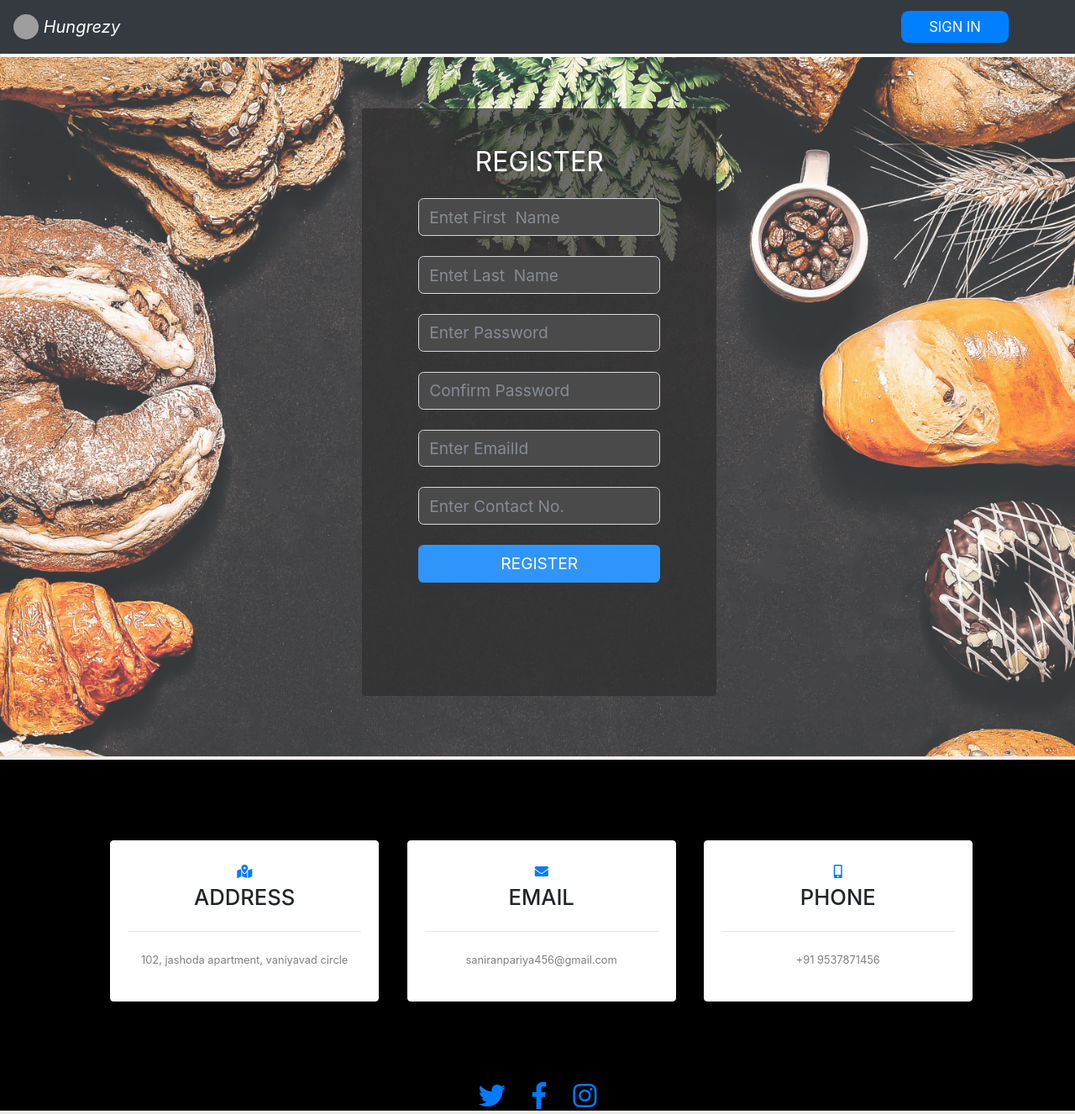
After one commit to sanir456/Hackathon-1, a Flask app: page /register in a window 1280 px wide. The commit adds this page. Shown: the whole page at 84% size. Run offline with Flask 2, Linux system fonts and the light colour scheme; some libraries are stand-ins or nearby versions; grey boxes are pictures that could not be loaded.

Commit message:
Login and register page

```diff
--- a/app.py
+++ b/app.py
@@ -7,7 +7,16 @@ app.secret_key=os.urandom(24)
 def index():
     return render_template('index.html')
 
+@app.route('/login',methods = ['POST'])
+def login():
+    # if 'user' in session:
+    #     return render_template('home-sani.html',redic=session['userData'])
+    return render_template('login.html')
 
 
-if __name__ == '__main__':
-    app.run()
+@app.route('/register')
+def register():
+    return render_template('register.html')
+
+# if __name__ == '__main__':
+app.run(debug=True)
--- a/static/css/style.css
+++ b/static/css/style.css
@@ -12,17 +12,11 @@ html{
       padding-bottom: 75px;
   }
 
-  .userProf{
-    margin-top: 5%;
-    width: 250px;
-    max-width: 250px;
-    border-radius: 50%;
+  .sign_up {
+    transition-duration: 0.4s;
   }
 
-  .card-zoom{
-    transition: 0.25s;
+  .sign_up:hover {
+    background-color: #db2626;
+    color: white;
   }
-
-  .card-zoom:hover {
-    transform: scale(1.2);
-  }
--- a/templates/frame.html
+++ b/templates/frame.html
@@ -13,7 +13,7 @@
     <link rel="stylesheet" href="https://cdnjs.cloudflare.com/ajax/libs/font-awesome/4.7.0/css/font-awesome.min.css">
     <link rel="stylesheet" href="https://maxcdn.bootstrapcdn.com/bootstrap/4.0.0/css/bootstrap.min.css" integrity="sha384-Gn5384xqQ1aoWXA+058RXPxPg6fy4IWvTNh0E263XmFcJlSAwiGgFAW/dAiS6JXm" crossorigin="anonymous">
     <link rel="stylesheet" href="https://use.fontawesome.com/releases/v5.7.0/css/all.css" integrity="sha384-lZN37f5QGtY3VHgisS14W3ExzMWZxybE1SJSEsQp9S+oqd12jhcu+A56Ebc1zFSJ" crossorigin="anonymous">
-    <script src="../static/script/script.js"></script>
+    <script src="../static/script/scripts.js"></script>
     <script src="https://code.jquery.com/jquery-3.2.1.slim.min.js" integrity="sha384-KJ3o2DKtIkvYIK3UENzmM7KCkRr/rE9/Qpg6aAZGJwFDMVNA/GpGFF93hXpG5KkN" crossorigin="anonymous"></script>
     <script src="https://cdnjs.cloudflare.com/ajax/libs/popper.js/1.12.9/umd/popper.min.js" integrity="sha384-ApNbgh9B+Y1QKtv3Rn7W3mgPxhU9K/ScQsAP7hUibX39j7fakFPskvXusvfa0b4Q" crossorigin="anonymous"></script>
     <script src="https://maxcdn.bootstrapcdn.com/bootstrap/4.0.0/js/bootstrap.min.js" integrity="sha384-JZR6Spejh4U02d8jOt6vLEHfe/JQGiRRSQQxSfFWpi1MquVdAyjUar5+76PVCmYl" crossorigin="anonymous"></script>
@@ -31,7 +31,7 @@
 
   </head>
 
-  <body style="background-color: rgb(241, 235, 235);">
+  <body style=" width: 100%;background-color: rgb(241, 235, 235);">
 
     <header class="position-static">
       <div class="row">
@@ -39,7 +39,7 @@
         <nav class="navbar  fixed-top navbar-expand-lg mb-7  navbar-dark bg-dark" style="height: 5vw;">
           <a class="navbar-brand" href="home.html">
             <img src="../static/img/logo.png" width="30" height="30" class="d-inline-block align-top a"  style="border-radius: 50%;" alt="">
-            Hungrezy
+            <i>Hungrezy</i>
             </a>
           {% block navbar %}{%endblock%}
         </nav>
@@ -54,11 +54,7 @@
     {% block content %}
     {% endblock %}
 
-    <footer class="bg-black small text-center text-white-50">
-      <div class="container" >
-        Copyright &copy; MOVIE_RECOMMENDATION_ENGINE 2019
-      </div>
-    </footer>
+
 
 
   </body>
--- /dev/null
+++ b/templates/register.html
@@ -0,0 +1,129 @@
+{% extends "frame.html" %}
+{% block title %}REGISTER{% endblock %}
+
+
+{%block navbar %}
+<div class="container-fluid">
+  <ul class="navbar-nav ml-auto mr-5">
+    <li class="bav-item">
+      <form action="{{url_for('login')}}" method="GET">
+        <button  class="btn btn-md text-center ml-2 my-auto" style="border-radius: 0.7vw; background-color: #0080ff;float: right; color: white;width: 10vw;height: 3vw; font-size: 1.3vmax;" onclick="login()">
+          SIGN IN
+        </button>
+      </form>
+    </li>
+  </ul>
+</div>
+{% endblock %}
+
+{%block content %}
+<div style="background-image:url('static/image/login.jpg');background-size: cover ;height: 900px; opacity: 0.8;">
+  <div class="row  mx-auto" style="width: 35vw;">
+    <div class="col-12" style="margin-top: 10vw;">
+      <div class="card " style="height:700px ;width: 33vw; background-color: rgba(0,0,0,.7); ">
+        <div class="card-body mx-auto " style="color: white;">
+          <h1 class="card-title mt-4 text-center" style="font-weight: 300;font-size: 2.5vw;">
+            <b>
+              REGISTER
+            </b>
+          </h1>
+          <form class="form-signin " method="post" action="{{ url_for('login')}}">
+            <div class="my-4">
+              <input  type="text" id="inputUserFName" placeholder="Entet First  Name" class="form-control " style="border-radius: 0.5vw;background-color: #222;height: 3.5vw;width: 22.5vw;font-size: 1.5vw;" name="userFName" required >
+            </div>
+            <div class="my-4">
+              <input  type="text" id="inputUserLName" placeholder="Entet Last  Name" class="form-control " style="border-radius: 0.5vw;background-color: #222;height: 3.5vw;width: 22.5vw;font-size: 1.5vw;" name="userLName" required >
+            </div>
+
+            <div class="my-4">
+              <input  type="password" id="inputPassord" placeholder="Enter Password" class="form-control" style="border-radius: 0.5vw;background-color: #222;height: 3.5vw;width: 22.5vw;font-size: 1.5vw;" name="password" required >
+            </div>
+			<div class="my-4">
+              <input  type="password" id="inputConfirmPassord" placeholder="Confirm Password" class="form-control" style="border-radius: 0.5vw;background-color: #222;height: 3.5vw;width: 22.5vw;font-size: 1.5vw;" name="cpassword" required >
+            </div>
+            <p class="text-danger">{{perror}}</p>
+			<div class="my-4">
+              <input  type="email" id="inputUserEmail" placeholder="Enter EmailId" class="form-control " style="border-radius: 0.5vw;background-color: #222;height: 3.5vw;width: 22.5vw;font-size: 1.5vw;" name="userEmailAdd" required >
+            </div>
+
+			<div class="my-4">
+              <input  type="text" id="inputUserContact" placeholder="Enter Contact No. " class="form-control " style="border-radius: 0.5vw;background-color: #222;height: 3.5vw;width: 22.5vw;font-size: 1.5vw;" name="userContact" required >
+            </div>
+            <input type="hidden" name="register" value="true">
+            <div class="mt-4">
+              <button type="submit" id="signUp" class=" btn btn-md login-btn btn-submit text-center form_control" style="border-radius: 0.5vw; background-color: #0080ff; color: white;height: 3.5vw;width: 22.5vw;font-size: 1.5vw;">
+                REGISTER
+              </button>
+            </div>
+
+          </form>
+        </div>
+      </div>
+    </div>
+  </div>
+</div>
+<div style="background-color: black; height: 100%; " class="my-1">
+  <div class="row">
+    <div class="col-4 py-5 ml-5" >
+      <div class="card  my-5 " style=" border-color: white;height: 15vw; width: 25vw; margin-left: 6.5vw; ">
+        <div class="card-body text-center">
+          <i class="fa fa-map-marked-alt text-primary my-2 ">
+          </i>
+          <h4 class="text-uppercase m-0" style="font-size: 2vmax;">
+            Address
+          </h4>
+          <hr class="my-4">
+          <div class="small text-black-50" style="font-size: 1vmax;">
+            102, jashoda apartment, vaniyavad circle
+          </div>
+        </div>
+      </div>
+    </div>
+    <div class="col-3 py-5" >
+      <div class="card  my-5 mx-auto" style="border-color: white;height: 15vw; width: 25vw;margin-right: 1vw;">
+        <div class="card-body text-center">
+          <i class="fa fa-envelope text-primary my-2 ">
+          </i>
+          <h4 class="text-uppercase m-0" style="font-size: 2vmax;">
+            Email
+          </h4>
+          <hr class="my-4">
+          <div class="small text-black-50" style="font-size: 1vmax;">
+            saniranpariya456@gmail.com
+          </div>
+        </div>
+      </div>
+    </div>
+    <div class="col-4 py-5" >
+      <div class="card  my-5 " style="border-color: white;height: 15vw;width: 25vw;margin-left: 2vw; margin-right: 6.5vw;">
+        <div class="card-body text-center">
+          <i class="fa fa-mobile-alt text-primary my-2 ">
+          </i>
+          <h4 class="text-uppercase m-0" style="font-size: 2vmax;">
+            Phone
+          </h4>
+          <hr class="my-4">
+          <div class="small text-black-50" style="font-size: 1vmax;">
+            +91 9537871456
+          </div>
+        </div>
+      </div>
+    </div>
+    </div>
+      <div class="social d-flex justify-content-center">
+        <a href="#" class="mx-2">
+          <i class="fab fa-twitter mx-2" style="font-size: 2.5vw;">
+          </i>
+        </a>
+        <a href="#" class="mx-2">
+          <i class="fab fa-facebook-f mx-2" style="font-size: 2.5vw;">
+          </i>
+        </a>
+        <a href="#" class="mx-2">
+          <i class="fab fa-instagram mx-2" style="font-size: 2.5vw;">
+          </i>
+        </a>
+      </div>
+      </div>
+  </div>
+{% endblock %}
```
Also changed, not shown: templates/index.html (+19 -11 lines), templates/login.html (added, +119 -0 lines), static/image/bg.jpg, static/image/login.jpg (added).
